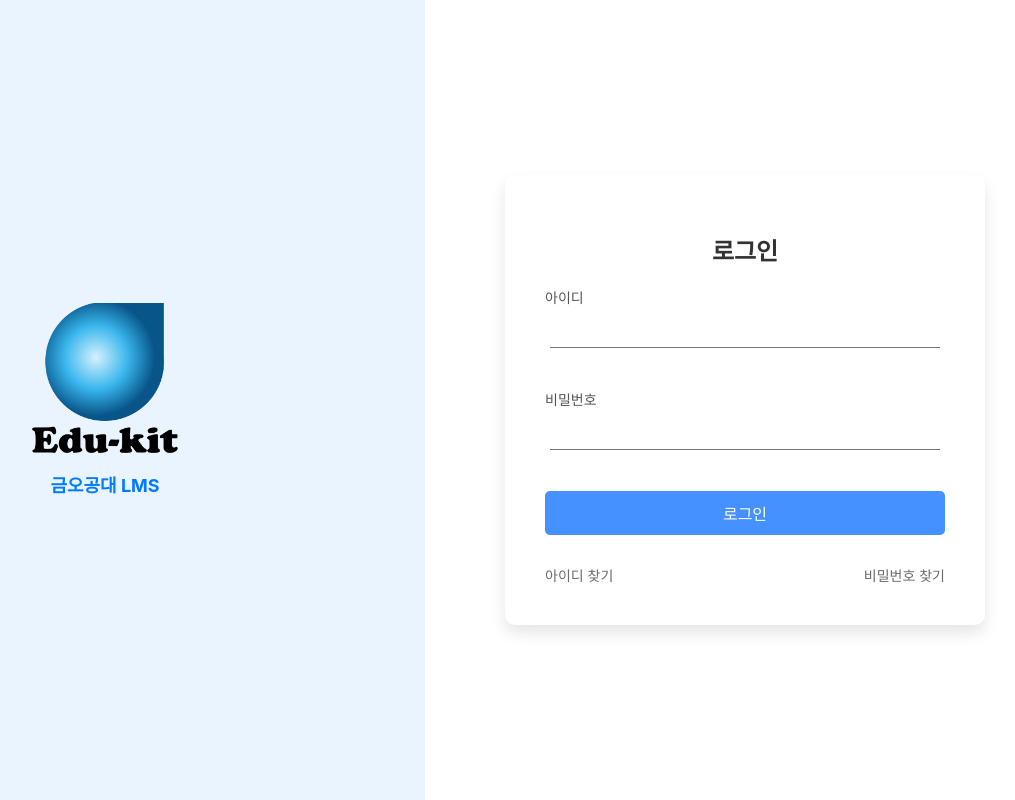
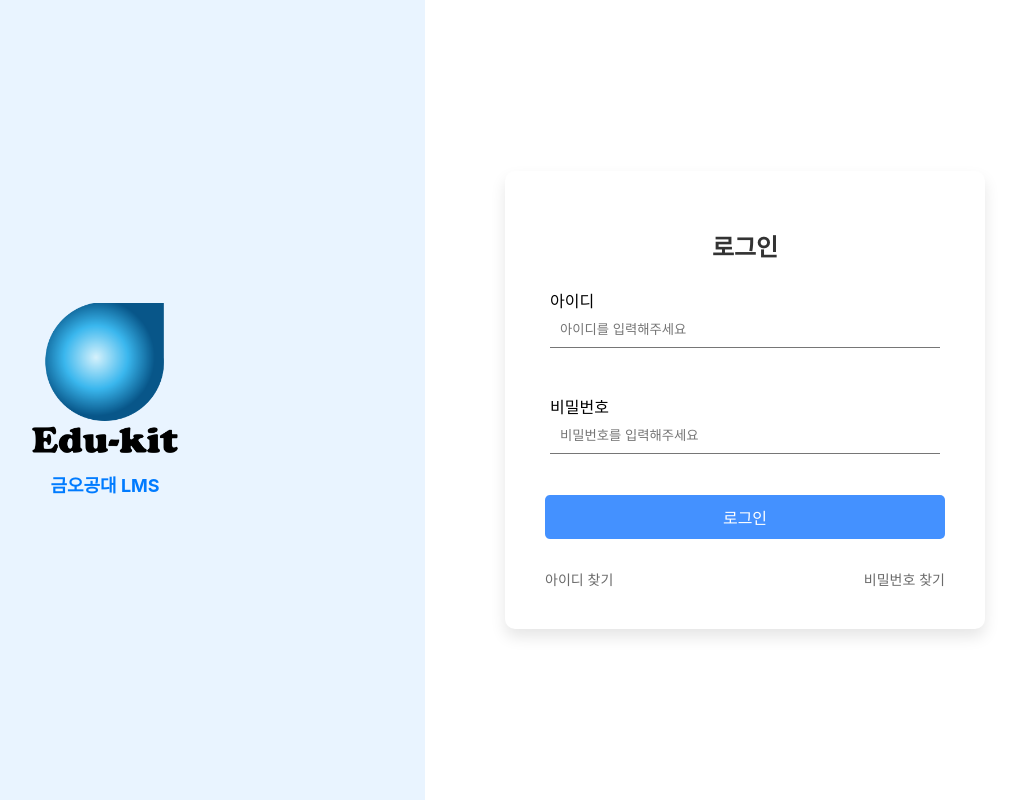
Before and after one commit to Web-Kit-JustRun/Front, a React (Create React App) app: page / in a window 1280 px wide. Shown: the whole page, without its empty margins (215-1230 px from the left). Built offline with nearby package versions, Linux system fonts and the light colour scheme; what recoil-persist would draw is missing.

Commit message:
inputForm lable 변경

```diff
--- a/src/components/Login/LoginComponent.jsx
+++ b/src/components/Login/LoginComponent.jsx
@@ -28,22 +28,24 @@ const LoginComponent = (props) => {
           <h1>로그인</h1>
           <Form>
             <InputWrapper>
-              <Label>아이디</Label>
               <InputForm
+                title={"아이디"}
                 eMsgColor={idError ? "red" : "white"}
                 eMsgContent={idError ? "아이디를 입력해 주세요" : ""}
                 onChange={handleIdChange}
                 value={userId}
+                inputTitle={"아이디를 입력해주세요"}
               />
             </InputWrapper>
             <InputWrapper>
-              <Label>비밀번호</Label>
               <InputForm
+                title={"비밀번호"}
                 type="password"
                 eMsgColor={pwError ? "red" : "white"}
                 eMsgContent={pwError ? "비밀번호를 입력해 주세요" : ""}
                 onChange={handlePwChange}
                 value={userPw}
+                inputTitle={"비밀번호를 입력해주세요"}
               />
             </InputWrapper>
             <ActionButton onClick={handleFormSubmit}>로그인</ActionButton>
```
